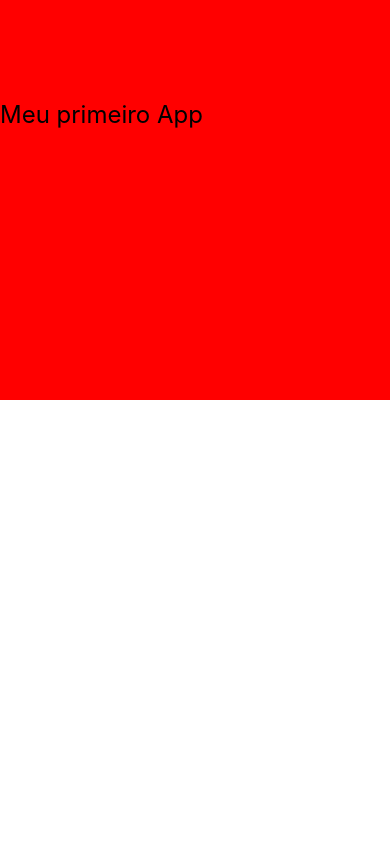
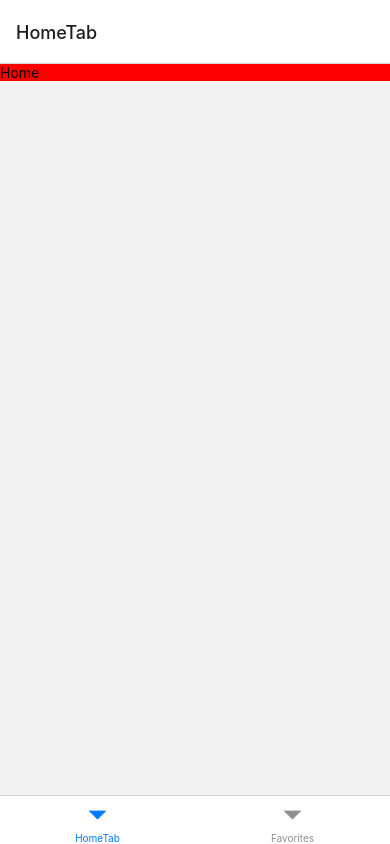
Before and after one commit to vinivent/react-native-insider-receitas, a React Native app: screen /HomeTab in a window 390 px wide. Built offline with nearby package versions, Linux system fonts and the light colour scheme.

Commit message:
routes setup

```diff
--- a/App.js
+++ b/App.js
@@ -1,20 +1,12 @@
-import { View, Text, StyleSheet } from "react-native";
+import { View, Text } from "react-native";
+
+import { NavigationContainer } from "@react-navigation/native";
+import { Routes } from "./src/routes";
 
 export default function App() {
   return (
-    <View style={styles.container}>
-      <Text style={styles.title}>Meu primeiro App</Text>
-    </View>
+    <NavigationContainer>
+      <Routes />
+    </NavigationContainer>
   );
 }
-
-const styles = StyleSheet.create({
-  container: {
-    backgroundColor: "red",
-    height: 400,
-  },
-  title:{
-    fontSize: 24,
-    marginTop: 100
-  }
-});
--- /dev/null
+++ b/src/routes/index.js
@@ -0,0 +1,14 @@
+import { createBottomTabNavigator } from "@react-navigation/bottom-tabs";
+import { Home } from "../pages/home";
+import { Favorites } from "../pages/favorites";
+
+const Tab = createBottomTabNavigator();
+
+export function Routes() {
+  return (
+    <Tab.Navigator>
+      <Tab.Screen name="HomeTab" component={Home} />
+      <Tab.Screen name="Favorites" component={Favorites} />
+    </Tab.Navigator>
+  );
+}
```
